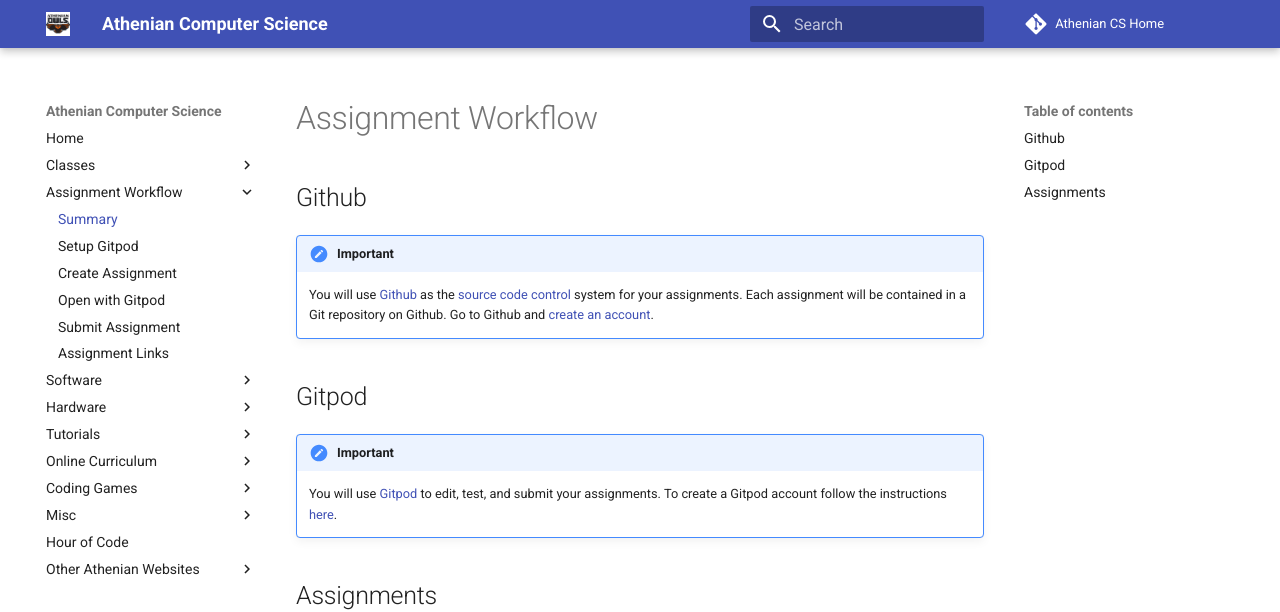
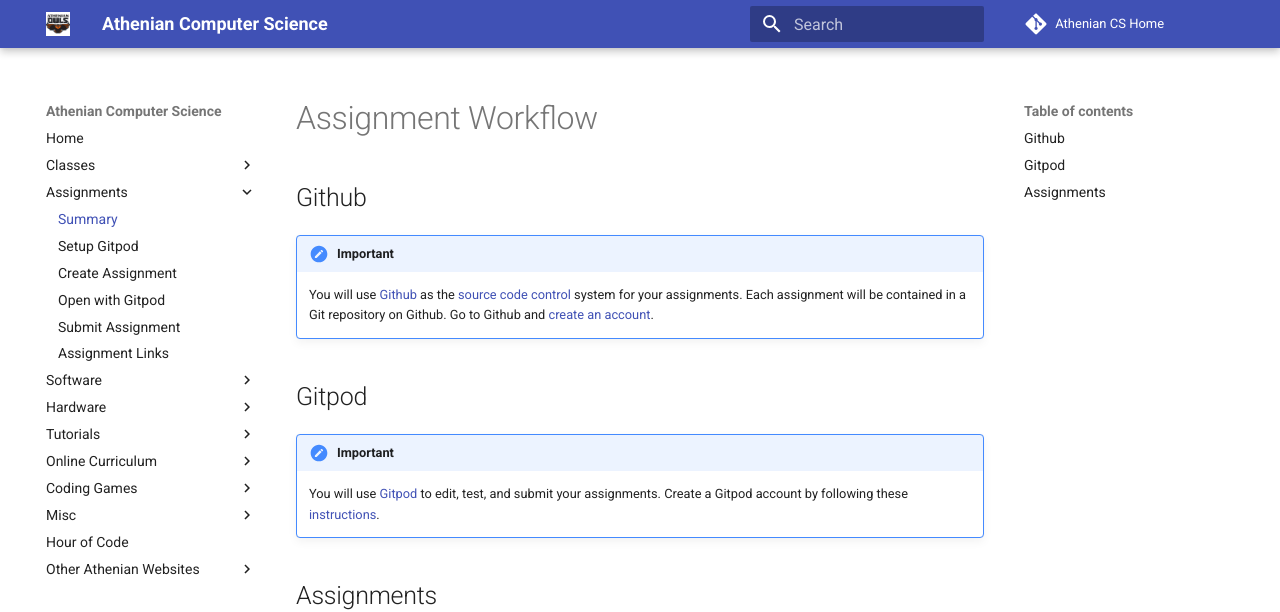
Before and after one commit to athenian-computational-thinking/athenian-cs-mkdocs, an MkDocs documentation site: the page built from docs/assignments/assignment-workflow.md, in a window 1280 px wide. Shown: the top 612 px of the page. Built offline with MkDocs 1.6.1 and Material for MkDocs 9.7.7, drawn with Linux system fonts in a browser that asks for light colours; comment, search, counter and statistics services are not loaded.

Commit message:
Update docs

```diff
--- a/docs/assignments/assignment-workflow.md
+++ b/docs/assignments/assignment-workflow.md
@@ -1,6 +1,7 @@
 # Assignment Workflow
 
 ## Github
+
 !!! important
 
     You will use [Github](https://github.com) as the [source code control](https://en.wikipedia.org/wiki/Version_control)
@@ -8,10 +9,11 @@
     Go to Github and [create an account](https://github.com/join?source=header-home).
 
 ## Gitpod
+
 !!! important
 
     You will use [Gitpod](https://gitpod.io) to edit, test, and submit your assignments.
-    To create a Gitpod account follow the instructions [here](../../assignments/setup-gitpod).
+    Create a Gitpod account by following these [instructions](../../assignments/setup-gitpod).
 
 ## Assignments
 Complete an assignment by following these steps:
--- a/mkdocs.yml
+++ b/mkdocs.yml
@@ -11,7 +11,7 @@ nav:
         - CodeCombat: codecombat.md
     - Athenian Summer Programs, 2020:
         - Grades 6–10 programming classes using Ruby, Python and JavaScript: https://davebsoft.com/programming-for-kids/classes/athenian/summer/2020/
-  - Assignment Workflow:
+  - Assignments:
     - Summary: ./assignments/assignment-workflow.md
     - Setup Gitpod: ./assignments/setup-gitpod.md
     - Create Assignment: ./assignments/create-assignment.md
```
